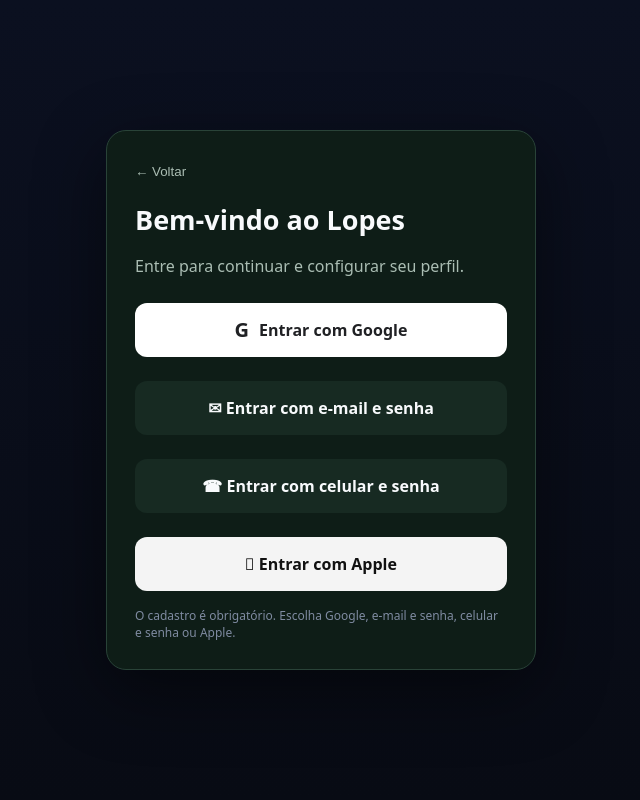
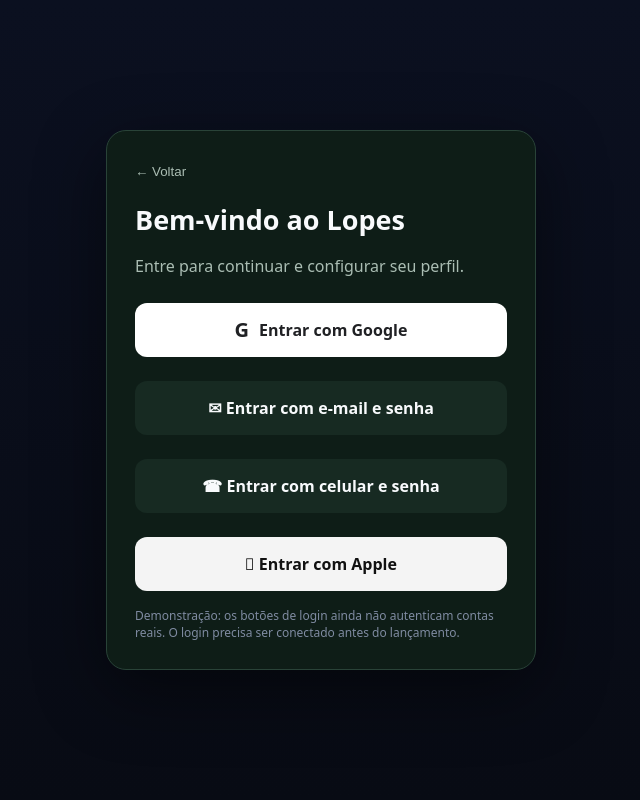
Before and after one commit to lopessamuca344-hue/lopes-responde-pro-2, a website: page index.html in a window 1280 px wide. Both pictures are taken after a click on the button "Começar". Shown: the top 800 px of the page, without its empty margins (319-959 px from the left). Drawn offline with Linux system fonts and the light colour scheme.

Commit message:
Fix main layout markup and disclose demo-only login

```diff
--- a/index.html
+++ b/index.html
@@ -58,7 +58,7 @@
       <button class="google" id="emailButton" style="background:#172a22;color:#f8fafc">✉ Entrar com e-mail e senha</button>
       <button class="google" id="phoneButton" style="background:#172a22;color:#f8fafc">☎ Entrar com celular e senha</button>
       <button class="google" id="appleButton" style="background:#f4f4f4;color:#111"> Entrar com Apple</button>
-      <div class="small">O cadastro é obrigatório. Escolha Google, e-mail e senha, celular e senha ou Apple.</div>
+      <div class="small">Demonstração: os botões de login ainda não autenticam contas reais. O login precisa ser conectado antes do lançamento.</div>
     </div>
   </section>
 
@@ -92,7 +92,6 @@
         </form>
         <div class="hint">Não envie senhas, chaves de acesso ou dados bancários.</div>
       </section>
-    </main>
     <div style="margin-top:18px;padding:15px;border:1px dashed #46685a;border-radius:14px;background:#0b1812;font-size:12px;color:#b8cec3"><strong style="color:#fff">Níveis:</strong> Social (gratuita) · Pro (profissional) · Executiva (avançada) · Master (empresarial). <strong style="color:#fff">Administrador:</strong> função exclusiva para gestão e crescimento do sistema.</div>
     </main><footer>Lopes Responde Pro · Plataforma em desenvolvimento</footer>
   </section>
```
